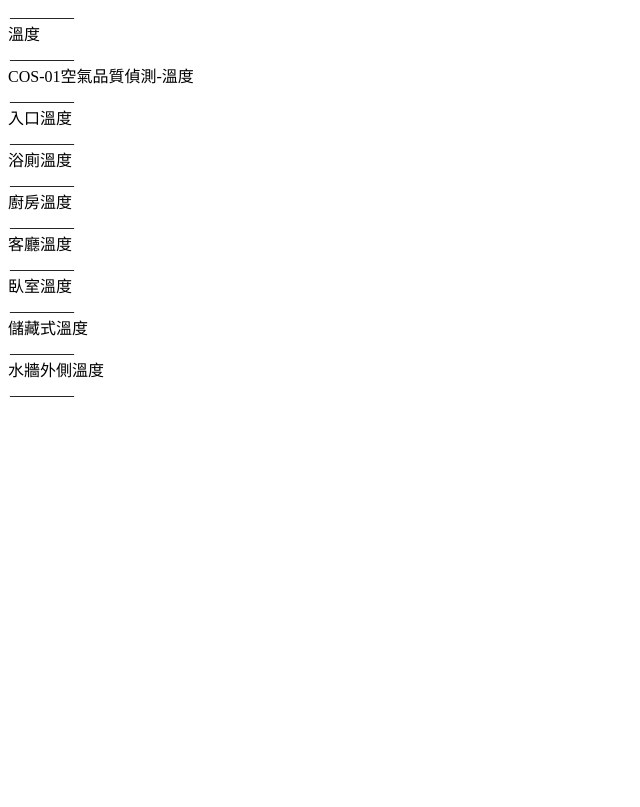
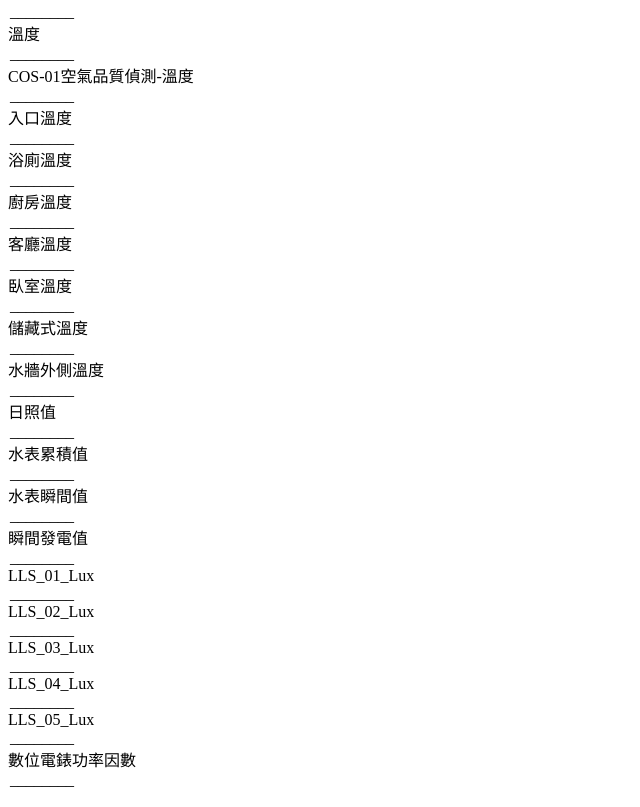
Before and after one commit to tedfytw1209/Dummy_device_js, a plain HTML site: page index.html in a window 1280 px wide. Shown: the part 407-1214 px from the top of the page, without its empty margins (0-640 px from the left). Before the commit the page ends 832 px from the top, so only its background shows below. Drawn offline with Linux system fonts and the light colour scheme; no server answers.

Commit message:
add new sensor odf
new sensor odf lux,power,sunshine

```diff
--- a/index.html
+++ b/index.html
@@ -54,6 +54,26 @@
     <legend class='Temperature_O8'>________</legend>
     水牆外側溫度
     <legend class='Temperature_O9'>________</legend>
+    日照值
+    <legend class='Sunshine_O1'>________</legend>
+    水表累積值
+    <legend class='Usewater_O1'>________</legend>
+    水表瞬間值
+    <legend class='Usewaterdelta_O1'>________</legend>
+    瞬間發電值
+    <legend class='Powergenerate_O1'>________</legend>
+    LLS_01_Lux
+    <legend class='LLSLux_O1'>________</legend>
+    LLS_02_Lux
+    <legend class='LLSLux_O2'>________</legend>
+    LLS_03_Lux
+    <legend class='LLSLux_O3'>________</legend>
+    LLS_04_Lux
+    <legend class='LLSLux_O4'>________</legend>
+    LLS_05_Lux
+    <legend class='LLSLux_O5'>________</legend>
+    數位電錶功率因數
+    <legend class='PF_O1'>________</legend>
     <br>
   </body>
 </html>
--- a/js/ida.js
+++ b/js/ida.js
@@ -4,7 +4,8 @@
 		    'dm_name': 'DataServer',
 			'idf_list':[],
 			'odf_list':[CO2_O,Humidity_O1,Humidity_O2,Humidity_O3,Humidity_O4,Humidity_O5,Humidity_O6,Humidity_O7,Humidity_O8,Humidity_O9,
-            Temperature_O1,Temperature_O2,Temperature_O3,Temperature_O4,Temperature_O5,Temperature_O6,Temperature_O7,Temperature_O8,Temperature_O9],
+            Temperature_O1,Temperature_O2,Temperature_O3,Temperature_O4,Temperature_O5,Temperature_O6,Temperature_O7,Temperature_O8,Temperature_O9,
+            Sunshine_O1,Usewater_O1,Usewaterdelta_O1,Powergenerate_O1,LLSLux_O1,LLSLux_O2,LLSLux_O3,LLSLux_O4,LLSLux_O5,PF_O1],
 		        'd_name': 'DataServer_range02',
         };
 
@@ -48,6 +49,30 @@
            $('.Temperature_O8')[0].innerText=data[0];}
         function Temperature_O9(data){
            $('.Temperature_O9')[0].innerText=data[0];}
+        //4/23add
+        function Sunshine_O1(data){
+           $('.Sunshine_O1')[0].innerText=data[0];}
+        function Usewater_O1(data){
+           $('.Usewater_O1')[0].innerText=data[0];}
+        function Usewaterdelta_O1(data){
+           $('.Usewaterdelta_O1')[0].innerText=data[0];}
+        function Powergenerate_O1(data){
+           $('.Powergenerate_O1')[0].innerText=data[0];}
+        function LLSLux_O1(data){
+           $('.LLSLux_O1')[0].innerText=data[0];}
+        function LLSLux_O2(data){
+           $('.LLSLux_O2')[0].innerText=data[0];}
+        function LLSLux_O3(data){
+           $('.LLSLux_O3')[0].innerText=data[0];}
+        function LLSLux_O4(data){
+           $('.LLSLux_O4')[0].innerText=data[0];}
+        function LLSLux_O5(data){
+           $('.LLSLux_O5')[0].innerText=data[0];}
+        function PF_O1(data){
+           $('.PF_O1')[0].innerText=data[0];}
+
+
+
 /*******************************************************************/
         function ida_init(){
 	    console.log(profile.d_name);
```
